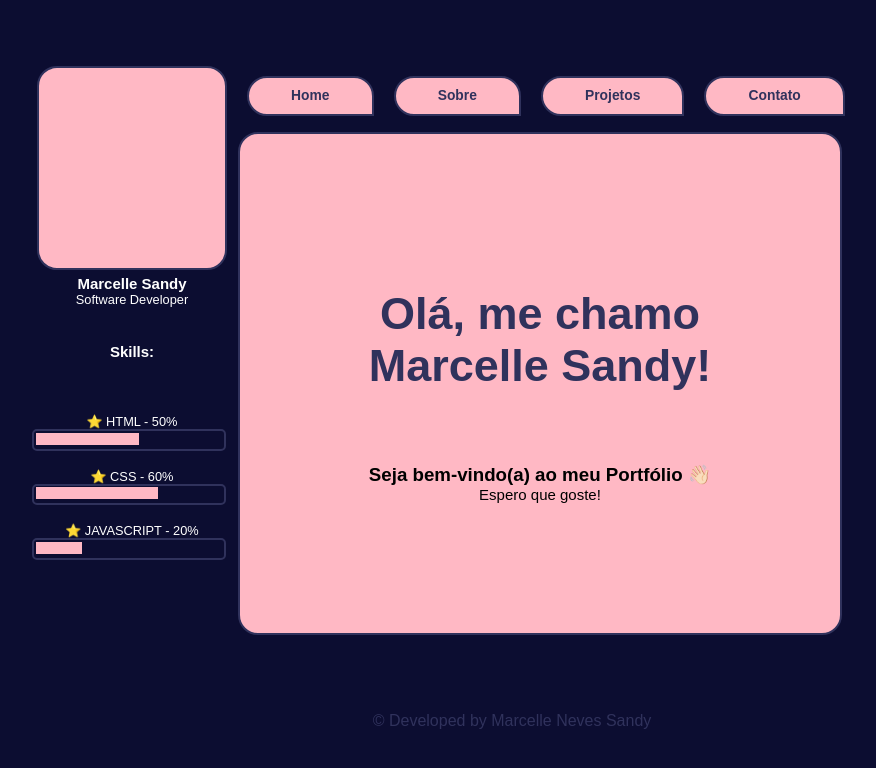
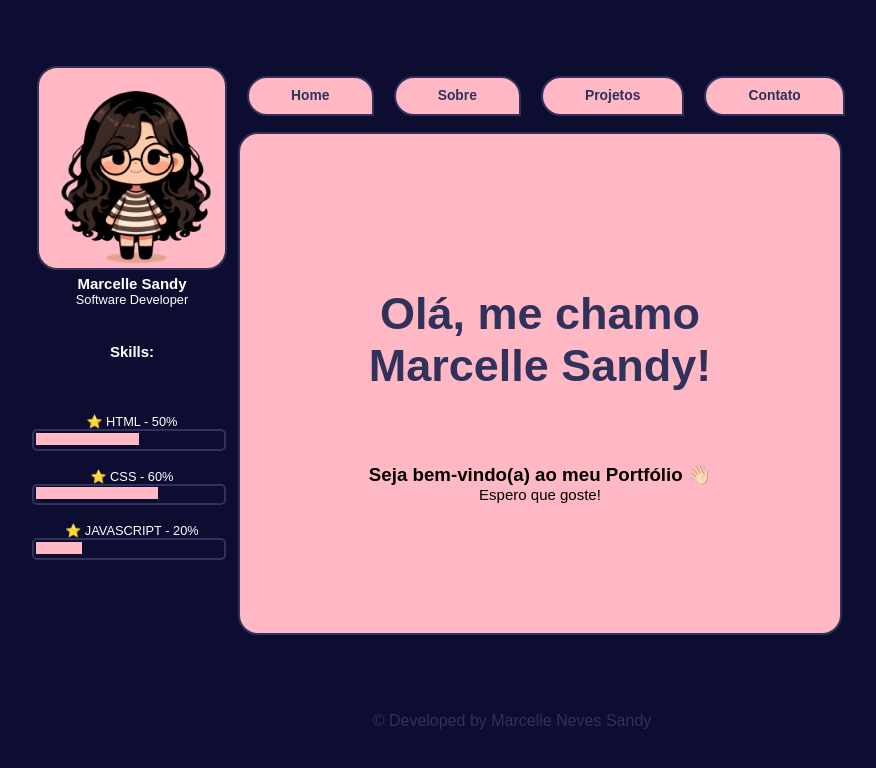
Before and after one commit to marcellenevessandy/pagina-portfolio3, a plain HTML site: page index.html in a window 1280 px wide. Shown: the whole page, without its empty margins (203-1079 px from the left). Drawn offline with Linux system fonts and the light colour scheme.

Commit message:
segundo commit

```diff
--- a/style.css
+++ b/style.css
@@ -75,7 +75,7 @@ ul {
 #profile {
     margin: 5px 5px;
     height: 200px;
-    background: url(../teste/img/minieu.icon.png) no-repeat;
+    background: url(../pagina-portfolio3/img/minieu.icon.png) no-repeat;
     background-color: var(--cor-principal);
     background-size: cover;
     border-radius: 20px;
```
